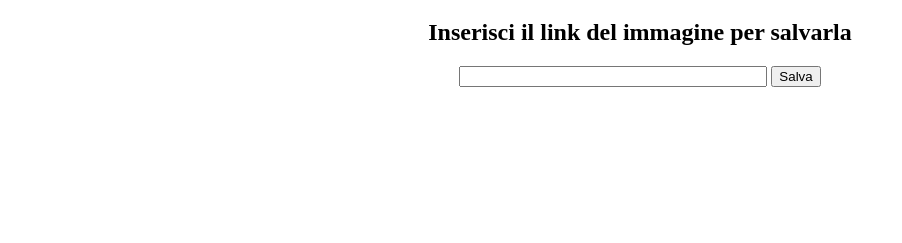
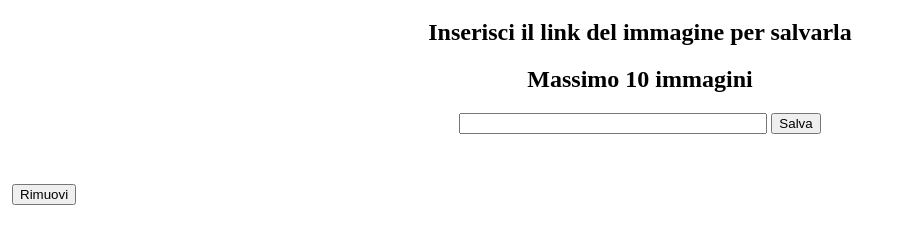
Before and after one commit to Fransch97/Personal-img-saver, a plain HTML site: page index.html in a window 1280 px wide. Both pictures are taken after a click on the button "Salva". Shown: the part 61-304 px from the top of the page, without its empty margins (0-902 px from the left). Drawn offline with Linux system fonts and the light colour scheme.

```diff
--- a/index.html
+++ b/index.html
@@ -10,6 +10,7 @@
 
     <h1 style="text-align: center;">Ciao</h1>
     <h2 style="text-align: center;">Inserisci il link del immagine per salvarla</h2>
+    <h2 style="text-align: center;">Massimo 10 immagini</h2>
     <div style="text-align: center; padding-bottom: 50px;">
 
     <input type="text" style="width: 300px;">
--- a/js/script.js
+++ b/js/script.js
@@ -1,18 +1,39 @@
 console.log("work");
 let saver = document.querySelector('.save');
 console.log('save');
+
+let imgCounter = 0;
+
 
 saver.addEventListener('click', function(){
 let imgBank = document.querySelector('.imgbank');
 console.log(imgBank);
 
 console.log("button works");
-for (i = 0; i<1; i++){
+console.log(imgCounter)
+    imgCounter++;
+    console.log(imgCounter);
+    if(imgCounter <= 10){
         let imgLink = document.querySelector('input').value;
         console.log(imgLink);
-    let savedImg = `<img src="${imgLink}" alt="">`;
+        let savedImg = `<div class="addedimg${imgCounter}" style="display:inline-block;"><img src="${imgLink}" alt=""> <button class="rimuovi${imgCounter}">Rimuovi</button></div>`;
         console.log(savedImg);
         imgBank.innerHTML += savedImg;
         document.querySelector('input').value = '';
+    }else{
+        alert("Hai già inserito il massimo")
     }
+
+let divToRemove = document.querySelector('.addedimg'+ imgCounter);
+
+let rimuovifunction = document.querySelector('.rimuovi'+imgCounter);
+    rimuovifunction.addEventListener('click', function(){
+        console.log("funziona");
+        divToRemove.remove();
+
+        divToRemove = imgCounter--;
+        rimuovifunction = imgCounter--;
 })
+
+
+})
```
Lines whose indentation alone changed are shown as unchanged.
